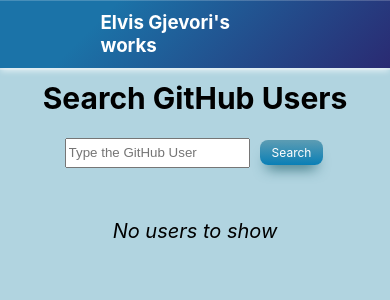
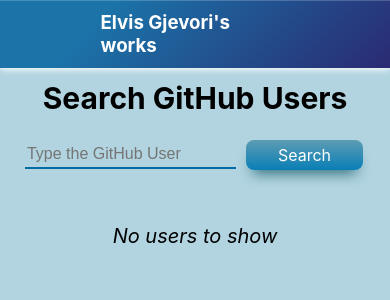
Before and after one commit to elvisgj/portfolio, a React (Create React App) app: page /github in a window 390 px wide. Shown: the top 300 px of the page. Built offline with nearby package versions, Linux system fonts and the light colour scheme.

Commit message:
search style

```diff
--- a/src/git_hub_app/Users.css
+++ b/src/git_hub_app/Users.css
@@ -58,6 +58,15 @@
   border-style: solid;
   border-color: #006ca1;
   border-radius: 10px;
+}
+
+.input-github {
+  border: none;
+  border-bottom: 2px solid #006ca1;
+  outline: 0;
+  font-size: 1rem;
+  color: #38383c;
+  background: transparent;
 }
 
 .button {
@@ -172,15 +181,13 @@
     color: white;
     text-align: center;
     text-decoration: none;
-    display: inline-block;
-    font-size: 12px;
-    transition-duration: 0.4s;
+    font-size: 1rem;
     cursor: pointer;
     padding-top: 5px;
     padding-bottom: 5px;
-    padding-left: 12px;
+    padding-left: 32px;
     margin-left: 10px;
-    padding-right: 12px;
+    padding-right: 32px;
   }
 
   .grid-users {
```
